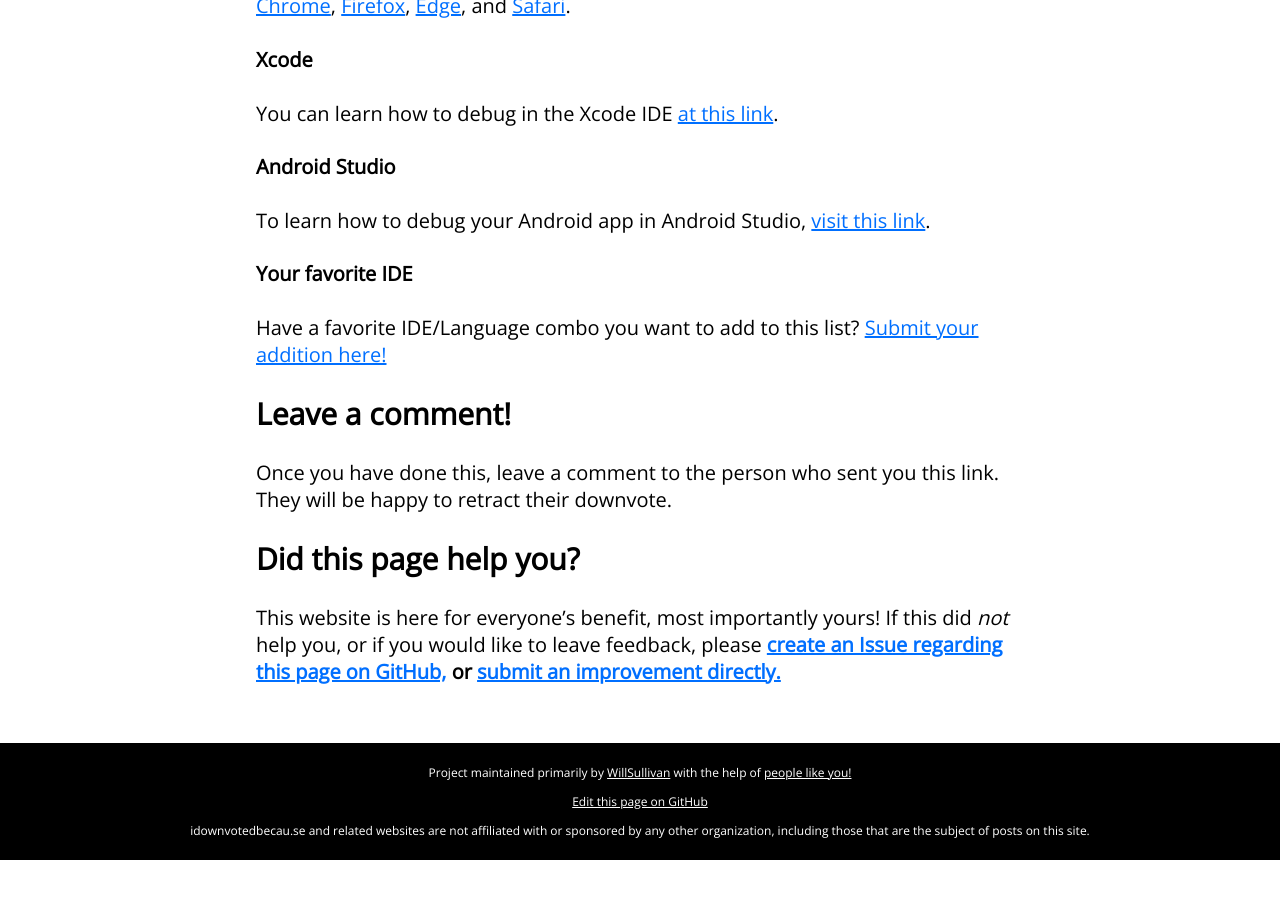
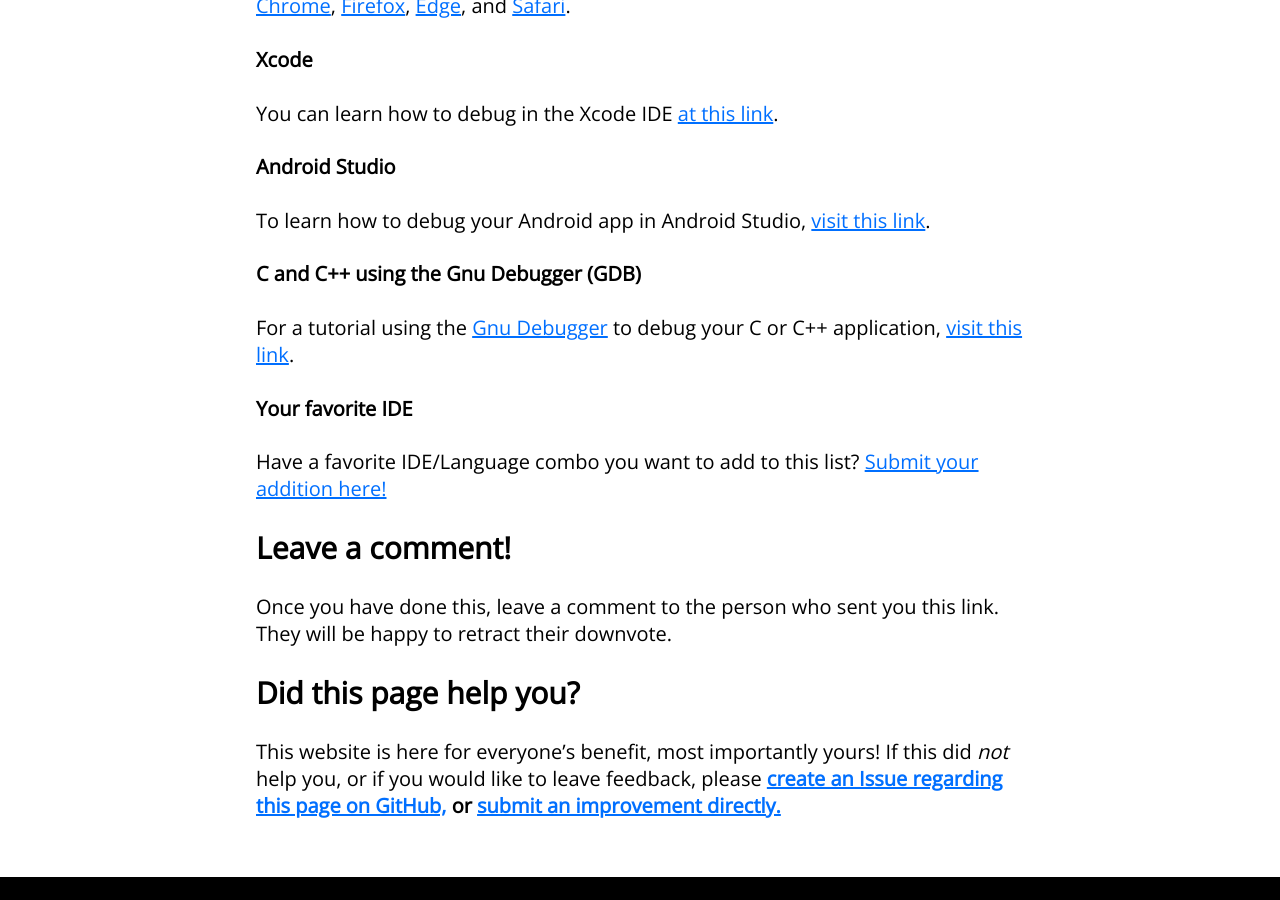
Before and after one commit to WillSullivan/idownvotedbecause, a Jekyll site: the page built from stackoverflow/nodebugging.md, in a window 1280 px wide and 900 px high, scrolled down 2140 px. Built offline with Jekyll 4.4.1, drawn with Linux system fonts in a browser that asks for light colours; comment, search, counter and statistics services are not loaded; before the commit the page ends 3000 px from its top, so only the background shows below that.

Commit message:
Update nodebugging.md
closing #46

```diff
--- a/stackoverflow/nodebugging.md
+++ b/stackoverflow/nodebugging.md
@@ -41,6 +41,9 @@ You can learn how to debug in the Xcode IDE [at this link](https://developer.app
 #### Android Studio {#androidstudio}
 To learn how to debug your Android app in Android Studio, [visit this link](https://developer.android.com/studio/debug/index.html).
 
+#### C and C++ using the Gnu Debugger (GDB)
+For a tutorial using the [Gnu Debugger](http://www.gnu.org/software/gdb/) to debug your C or C++ application, [visit this link](http://www.thegeekstuff.com/2010/03/debug-c-program-using-gdb/).
+
 #### Your favorite IDE
 Have a favorite IDE/Language combo you want to add to this list? [Submit your addition here!](https://github.com/WillSullivan/IDownvotedBecause/edit/master/{{ page.path }})
 
```
